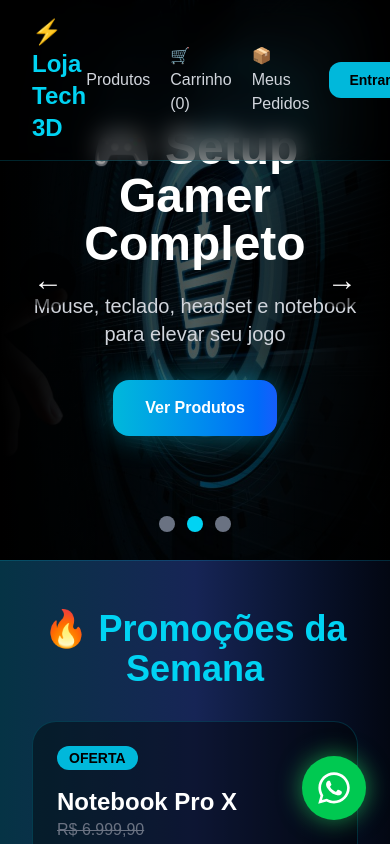
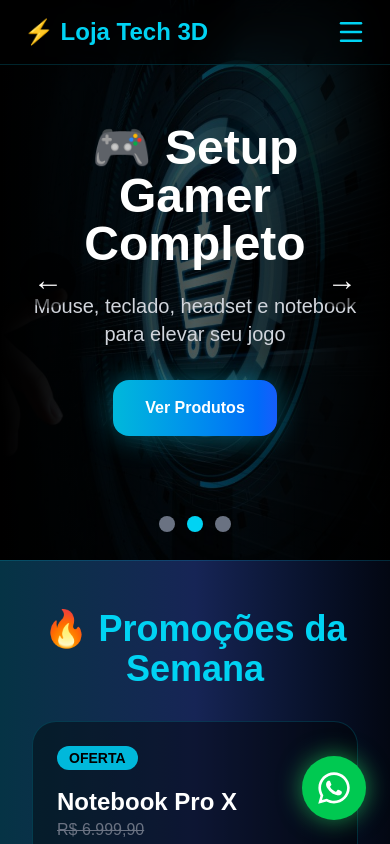
Before and after one commit to Natan-br/loja-tech-3d, a Next.js app in the folder frontend/: page / in a window 390 px wide. Shown: the top 844 px of the page. Built offline with nearby package versions, Linux system fonts and the light colour scheme; no server answers.

Commit message:
adiciona menu hamburguer mobile

```diff
--- a/frontend/app/page.tsx
+++ b/frontend/app/page.tsx
@@ -3,6 +3,7 @@
 import Banner from './components/Banner'
 import { useEffect, useState } from 'react'
 import { motion } from 'framer-motion'
+import { Menu, X } from 'lucide-react'
 import { useCarrinho } from './CarrinhoContext'
 
 interface Produto {
@@ -40,6 +41,7 @@ export default function Home() {
   const [usuario, setUsuario] = useState<any>(null)
   const [pesquisa, setPesquisa] = useState('')
   const [categoriaSelecionada, setCategoriaSelecionada] = useState('Todos')
+  const [menuAberto, setMenuAberto] = useState(false)
   const { itens, adicionar } = useCarrinho()
 
   useEffect(() => {
@@ -123,12 +125,13 @@ export default function Home() {
 
   return (
     <main className="min-h-screen bg-gray-950 text-white">
-      <nav className="fixed top-0 left-0 w-full z-50 bg-black/40 backdrop-blur-md border-b border-cyan-500/20 px-8 py-4 flex justify-between items-center">
+     <nav className="fixed top-0 left-0 w-full z-50 bg-black/40 backdrop-blur-md border-b border-cyan-500/20 px-6 py-4">
+  <div className="flex justify-between items-center">
     <h1 className="text-2xl font-bold text-cyan-400">
       ⚡ Loja Tech 3D
     </h1>
 
-        <div className="flex gap-5 items-center">
+    <div className="hidden md:flex gap-5 items-center">
       <a href="#produtos" className="text-gray-300 hover:text-cyan-400">
         Produtos
       </a>
@@ -142,7 +145,7 @@ export default function Home() {
       </a>
 
       {usuario ? (
-            <div className="flex gap-3 items-center">
+        <>
           <span className="text-cyan-400 font-bold">
             Olá, {usuario.nome}
           </span>
@@ -153,7 +156,7 @@ export default function Home() {
           >
             Sair
           </button>
-            </div>
+        </>
       ) : (
         <a
           href="/login"
@@ -163,6 +166,50 @@ export default function Home() {
         </a>
       )}
     </div>
+
+    <button
+      onClick={() => setMenuAberto(!menuAberto)}
+      className="md:hidden text-cyan-400"
+    >
+      {menuAberto ? <X size={30} /> : <Menu size={30} />}
+    </button>
+  </div>
+
+  {menuAberto && (
+    <div className="md:hidden mt-4 flex flex-col gap-4 bg-gray-900 p-5 rounded-2xl border border-cyan-500/20">
+      <a href="#produtos">Produtos</a>
+
+      <a href="/carrinho">
+        🛒 Carrinho ({itens.length})
+      </a>
+
+      <a href="/meus-pedidos">
+        📦 Meus Pedidos
+      </a>
+
+      {usuario ? (
+        <>
+          <span className="text-cyan-400">
+            Olá, {usuario.nome}
+          </span>
+
+          <button
+            onClick={sair}
+            className="bg-red-600 py-2 rounded-xl"
+          >
+            Sair
+          </button>
+        </>
+      ) : (
+        <a
+          href="/login"
+          className="bg-cyan-500 text-black py-2 rounded-xl text-center font-bold"
+        >
+          Entrar
+        </a>
+      )}
+    </div>
+  )}
 </nav>
 
       <section className="relative h-[560px] overflow-hidden flex items-center justify-center">
--- a/frontend/package.json
+++ b/frontend/package.json
@@ -10,6 +10,7 @@
   },
   "dependencies": {
     "framer-motion": "^12.40.0",
+    "lucide-react": "^1.17.0",
     "next": "16.2.6",
     "react": "19.2.4",
     "react-dom": "19.2.4",
```
Also changed, not shown: 1 other file (tests, documents, lock files or other folders). Lines whose indentation alone changed are shown as unchanged.
